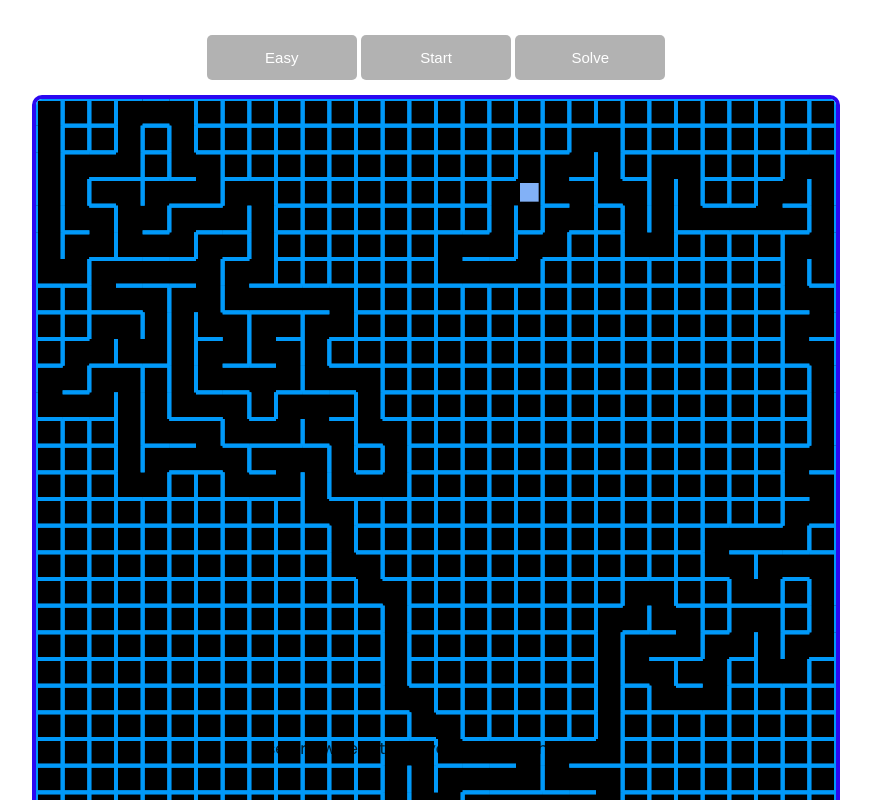
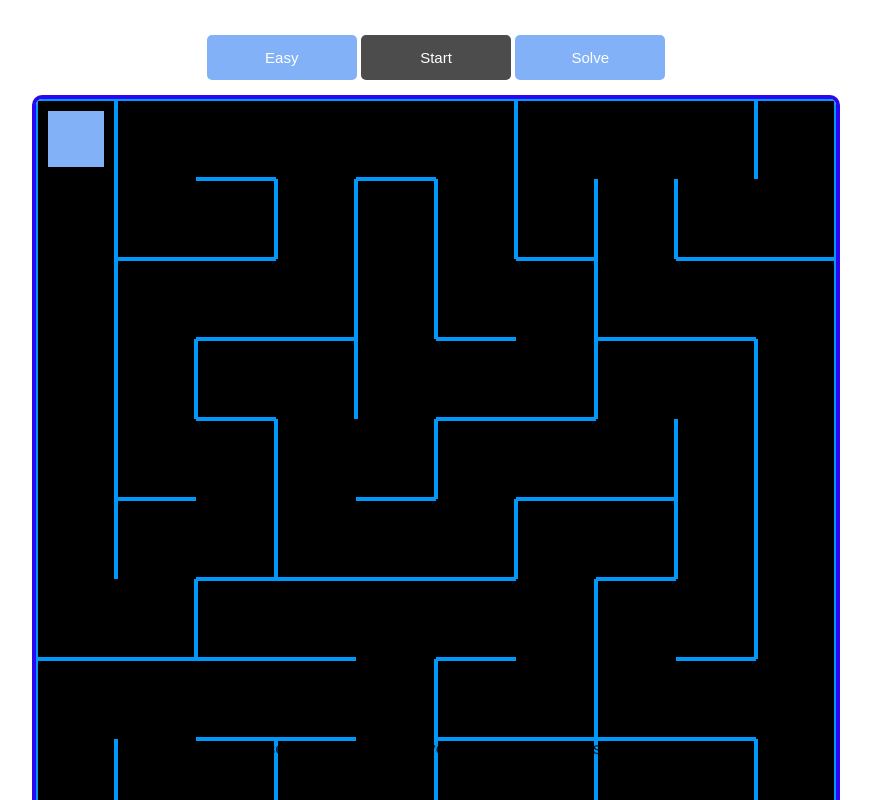
Before and after one commit to Arno-Venter/Maze-Gen, a plain HTML site: page index.html in a window 1280 px wide. Both pictures are taken after a click on the button "Start". Shown: the whole page, without its empty margins (204-1075 px from the left). Drawn offline with Linux system fonts and the light colour scheme.

Commit message:
last UI changes

```diff
--- a/index.css
+++ b/index.css
@@ -36,7 +36,7 @@ body {
 input,
 select {
   cursor: pointer;
-  background-color: rgba(0, 0, 0, 0.3);
+  background-color: #82b1f7;
   height: 45px;
   width: 150px;
   padding: 10px;
@@ -57,9 +57,14 @@ input:active,
 select:active {
   background-color: black;
 }
+
 input:focus,
 select:focus {
   outline: none;
+}
+
+input:disabled {
+  background-color: rgba(0, 0, 0, 0.7);
 }
 .custom-select {
   display: inline-block;
--- a/script.js
+++ b/script.js
@@ -1,5 +1,5 @@
 import Cell from "./cell.js";
-const TIME = 1;
+const TIME = 5;
 
 var canvas = document.getElementById("mazeCanvas");
 
@@ -129,22 +129,27 @@ class MazeBuilder {
   }
 }
 
+let startBtn = document.getElementById("startMazeBtn");
+let solveBtn = document.getElementById("solveMazeBtn");
 let diff = document.getElementById("diffSelect");
 let diff_value;
 diff.addEventListener("change", () => {
   diff_value = diff.value;
+  startBtn.disabled = false;
+  solveBtn.disabled = false;
+  mz = new MazeBuilder(800, diff_value, diff_value);
 });
 
-let startBtn = document.getElementById("startMazeBtn");
 if (!diff_value) diff_value = 10;
-let mz = new MazeBuilder(800, 30, 30);
+let mz = new MazeBuilder(800, diff_value, diff_value);
 
 startBtn.addEventListener("click", () => {
+  startBtn.disabled = true;
   mz.buildMaze();
 });
 
-let solveBtn = document.getElementById("solveMazeBtn");
 solveBtn.addEventListener("click", () => {
+  solveBtn.disabled = true;
   console.log(
     mz.solveMaze().then(async () => {
       await console.log(mz.shortPathStack);
```
